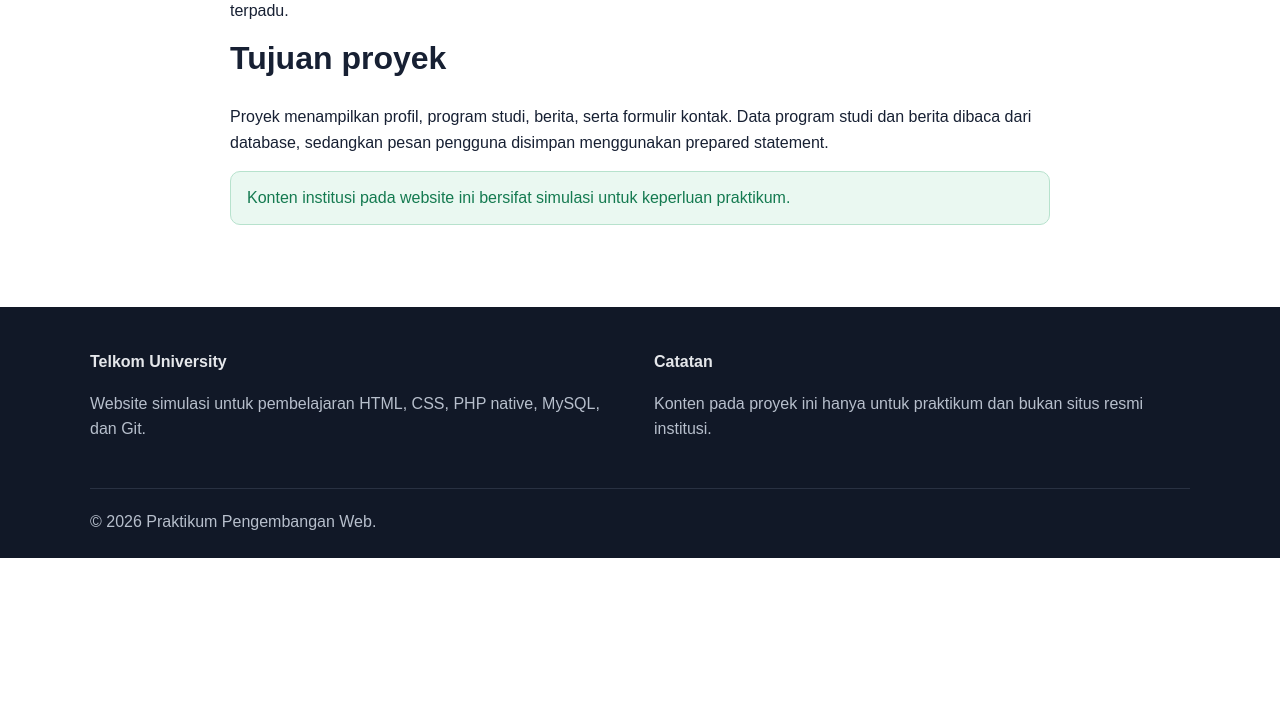
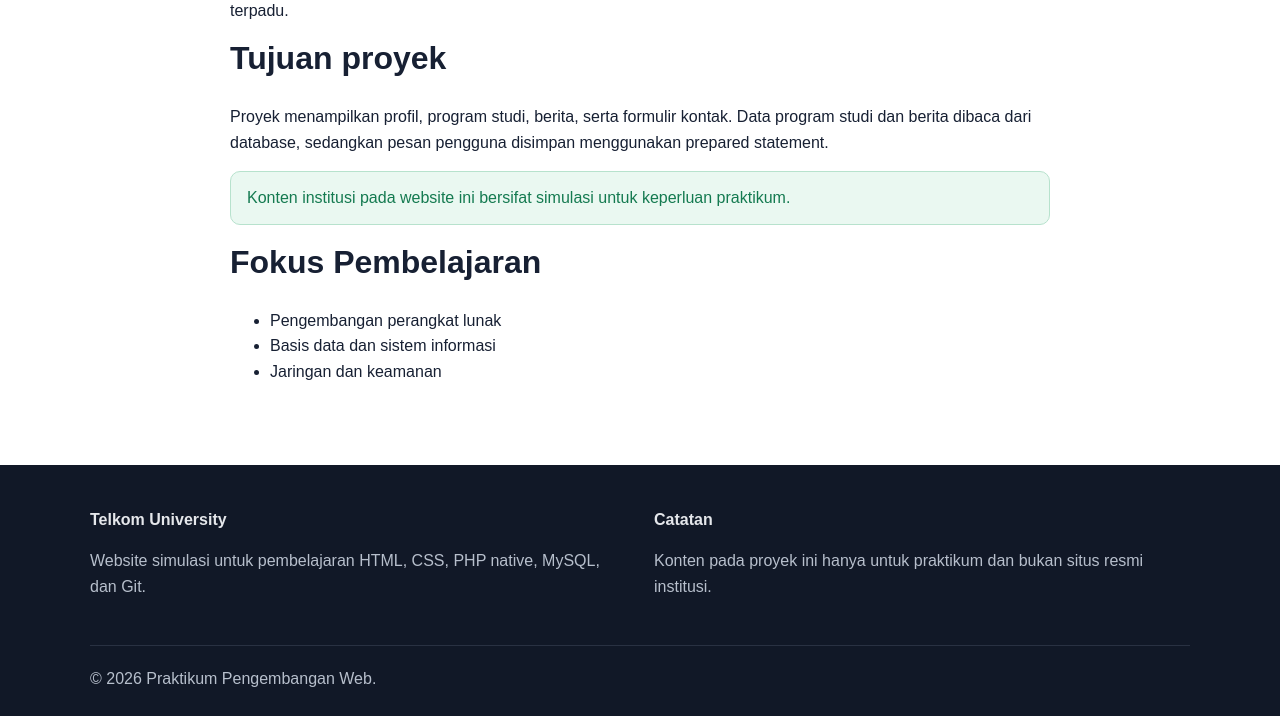
Before and after one commit to fahmiihfaa/telkom-company-profile-109062500007, a PHP site: page /profile.php in a window 1280 px wide. Shown: the part 517-1233 px from the top of the page. Before the commit the page ends 1075 px from the top, so only its background shows below. Run offline with PHP 8.4, Linux system fonts and the light colour scheme.

Commit message:
feat: tambahkan informasi fokus pembelajaran

```diff
--- a/profile.php
+++ b/profile.php
@@ -13,6 +13,13 @@ require 'includes/header.php';
         <h2>Tujuan proyek</h2>
         <p>Proyek menampilkan profil, program studi, berita, serta formulir kontak. Data program studi dan berita dibaca dari database, sedangkan pesan pengguna disimpan menggunakan prepared statement.</p>
         <div class="alert alert-success">Konten institusi pada website ini bersifat simulasi untuk keperluan praktikum.</div>
+        <h2>Fokus Pembelajaran</h2>
+       <ul>
+           <li>Pengembangan perangkat lunak</li>
+           <li>Basis data dan sistem informasi</li>
+           <li>Jaringan dan keamanan</li>
+       </ul>
     </div>
 </section>
+
 <?php require 'includes/footer.php'; ?>
```
